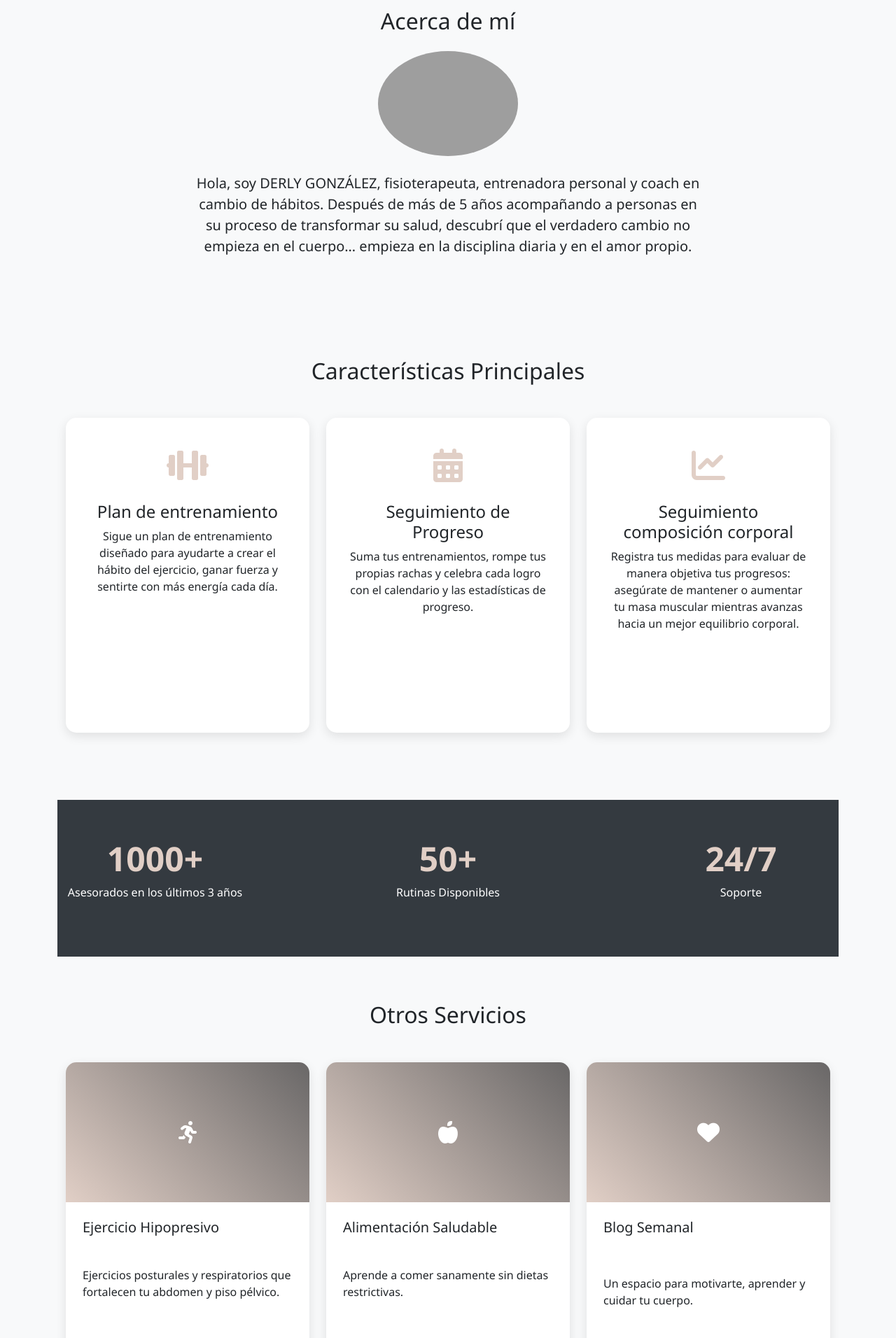
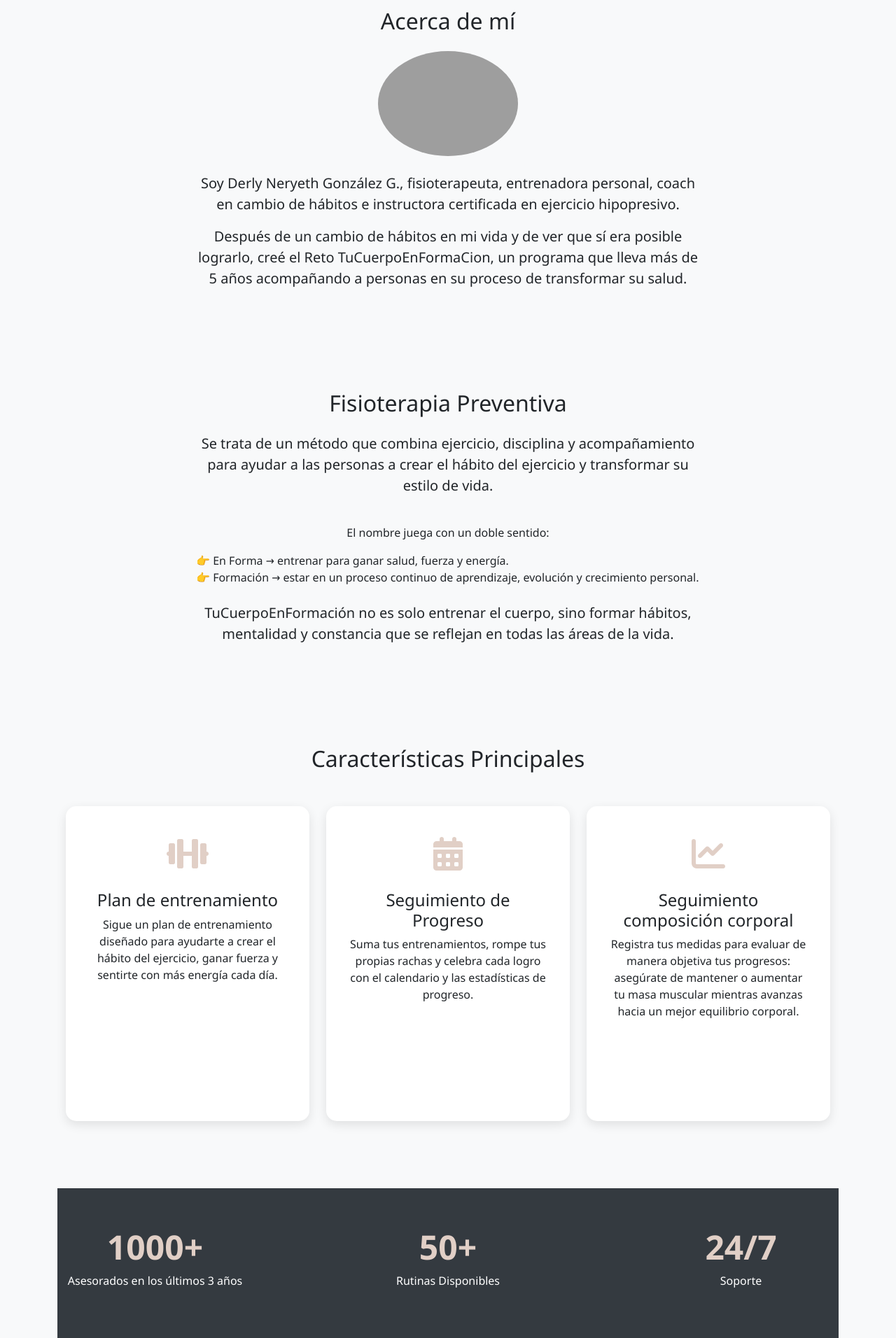
Before and after one commit to Lorddragonist/tcef, a Django app: page / in a window 1280 px wide. Shown: the part 681-2593 px from the top of the page at 70% size. Run offline with Django 5.2, Linux system fonts and the light colour scheme; grey boxes are pictures that could not be loaded.

Commit message:
Se Agrega contenido a Home

```diff
--- a/tcef/app/templates/app/home.html
+++ b/tcef/app/templates/app/home.html
@@ -2,10 +2,12 @@
 TuCuerpoEnFormaCion{% endblock %} {% block extra_css %}
 <link rel="stylesheet" href="{% static 'app/css/home.css' %}" />
 {% endblock %} {% block content %}
+
 <!-- Hero Section -->
 <section class="hero-section">
   <div class="container">
     <h1 class="main-title">TuCuerpoEnFormaCion</h1>
+
     <p>
       Es un programa de entrenamiento diseñado para ayudarte a crear el hábito
       del ejercicio de una forma práctica, motivadora y progresiva. Mientras
@@ -35,11 +37,55 @@ TuCuerpoEnFormaCion{% endblock %} {% block extra_css %}
           style="max-width: 200px; height: auto"
         />
         <p class="lead">
-          Hola, soy DERLY GONZÁLEZ, fisioterapeuta, entrenadora personal y coach
-          en cambio de hábitos. Después de más de 5 años acompañando a personas
-          en su proceso de transformar su salud, descubrí que el verdadero
-          cambio no empieza en el cuerpo… empieza en la disciplina diaria y en
-          el amor propio.
+          Soy Derly Neryeth González G., fisioterapeuta, entrenadora personal,
+          coach en cambio de hábitos e instructora certificada en ejercicio
+          hipopresivo.
+        </p>
+        <p class="lead">
+          Después de un cambio de hábitos en mi vida y de ver que sí era posible
+          lograrlo, creé el Reto TuCuerpoEnFormaCion, un programa que lleva más
+          de 5 años acompañando a personas en su proceso de transformar su
+          salud.
+        </p>
+      </div>
+    </div>
+  </div>
+</section>
+
+<!-- About Section -->
+<section class="section">
+  <div class="container">
+    <div class="row">
+      <div class="col-lg-8 mx-auto text-center">
+        <h2 class="mb-4">Fisioterapia Preventiva</h2>
+        <p class="lead">
+          Se trata de un método que combina ejercicio, disciplina y
+          acompañamiento para ayudar a las personas a crear el hábito del
+          ejercicio y transformar su estilo de vida.
+        </p>
+        <br />
+        <p>El nombre juega con un doble sentido:</p>
+        <div style="display: flex; justify-content: space-between">
+          <ul
+            style="
+              list-style-type: none;
+              padding: 0;
+              margin: 0;
+              text-align: left;
+            "
+          >
+            <li>👉 En Forma → entrenar para ganar salud, fuerza y energía.</li>
+            <li>
+              👉 Formación → estar en un proceso continuo de aprendizaje,
+              evolución y crecimiento personal.
+            </li>
+          </ul>
+        </div>
+        <br />
+        <p class="lead">
+          TuCuerpoEnFormación no es solo entrenar el cuerpo, sino formar
+          hábitos, mentalidad y constancia que se reflejan en todas las áreas de
+          la vida.
         </p>
       </div>
     </div>
```
